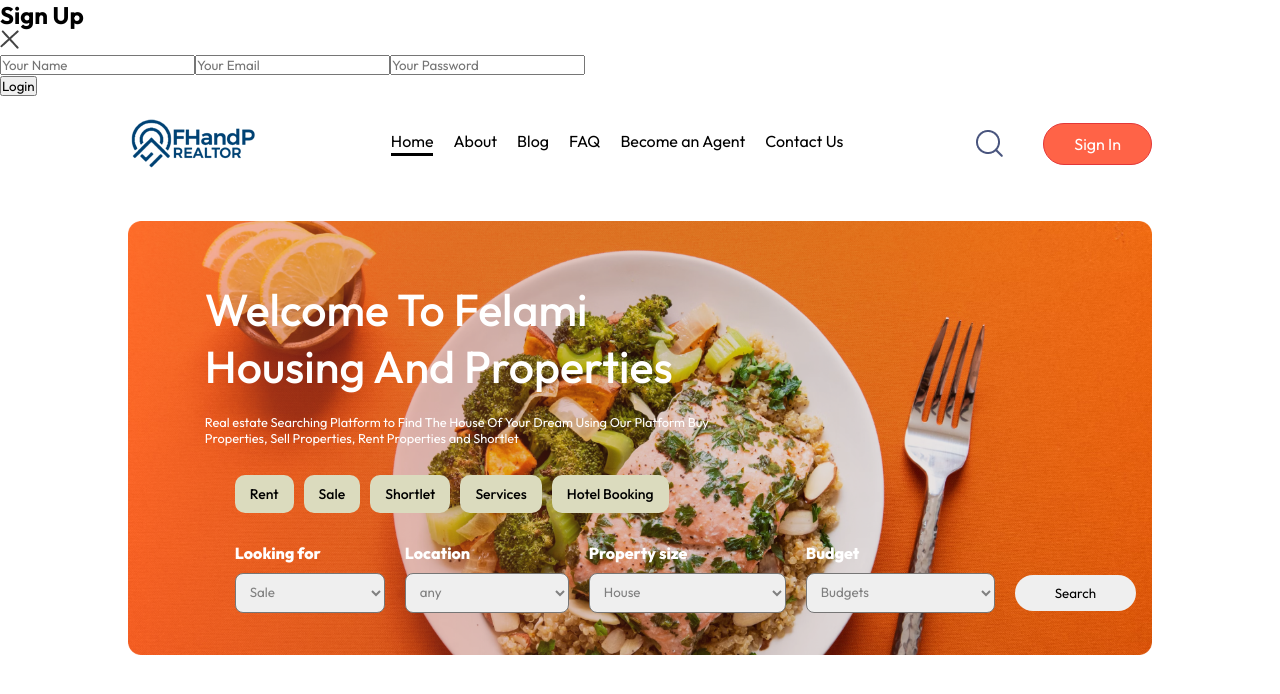
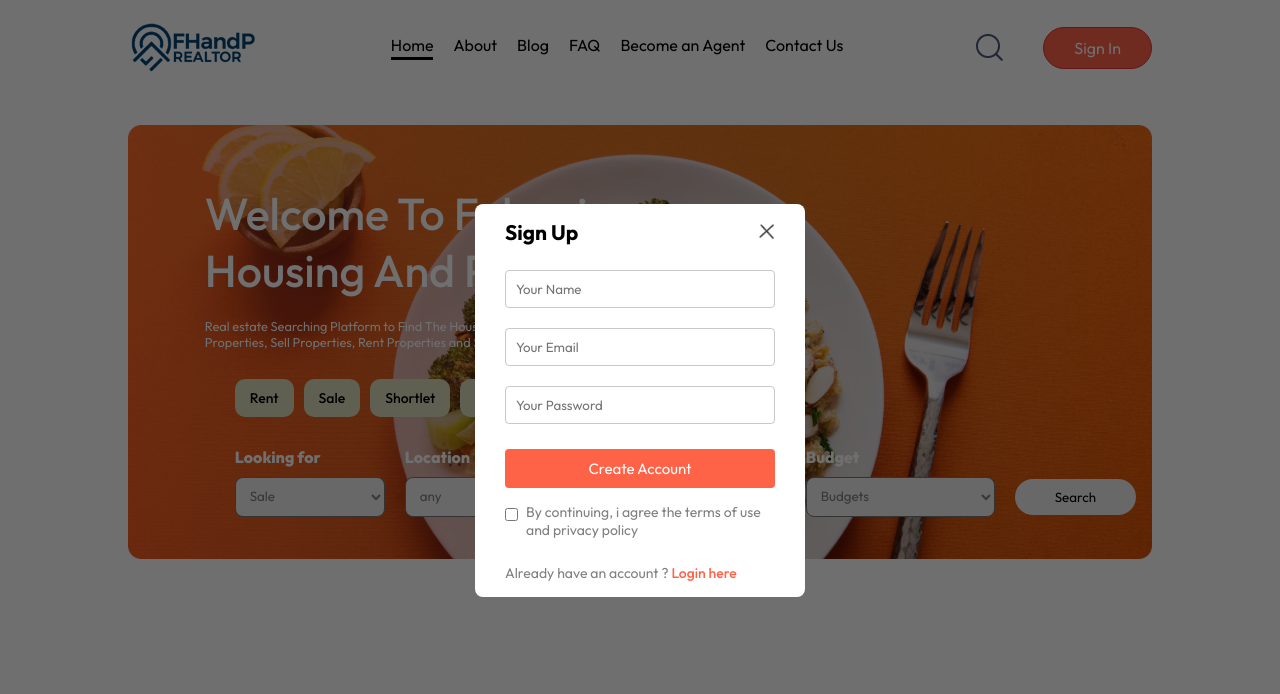
Before and after one commit to Teejay-deen/realtor, a React (Vite) app: page / in a window 1280 px wide. Both pictures are taken after a click on the button "Sign In". Shown: the top 694 px of the page. Built offline with nearby package versions, Linux system fonts and the light colour scheme.

Commit message:
adding the Login oupoup.css

```diff
--- a/src/components/LoginPopUp/LoginPopUp.css
+++ b/src/components/LoginPopUp/LoginPopUp.css
@@ -0,0 +1,77 @@
+
+.login-popup{
+    position: absolute;
+    z-index: 1;
+    width: 100%;
+    height: 100%;
+    background-color: #00000090;
+    display: grid;
+}
+
+.login-popup-container{
+    place-self :center;
+    width: max(23vw, 330px);
+    color: #808080;
+    background-color: white;
+    display: flex;
+    flex-direction: column;
+    gap: 25px;
+    padding: 15px 30px;
+    border-radius: 8px;
+    font-size: 14px;
+    animation: fadeIn 0.5s;
+}
+
+
+.login-popup-title{
+    display: flex;
+    justify-content: space-between;
+    align-items: center;
+    color: black;
+}
+
+.login-popup-title img{
+    width: 16px;
+    cursor: pointer;
+}
+
+.login-popup-inputs{
+    display: flex;
+    flex-direction: column;
+    gap: 20px;
+}
+
+.login-popup-inputs input{
+    outline: none;
+    border: 1px solid #c9c9c9;
+    padding: 10px;
+    border-radius: 4px;
+}
+
+.login-popup-container button{
+    border: none;
+    padding: 10px;
+    border-radius: 4px;
+    color: white;
+    background-color: tomato;
+    font-size: 15px;
+    cursor: pointer;
+}
+
+.login-popup-condition{
+    display: flex;
+    align-items: start;
+    gap: 8px;
+    margin-top: -10px;
+}
+
+.login-popup-condition input{
+    margin-top: 5px;
+
+}
+
+.login-popup p span{
+    color: tomato;
+    font-weight: 500;
+    cursor: pointer;
+}
--- a/src/components/LoginPopUp/LoginPopUp.jsx
+++ b/src/components/LoginPopUp/LoginPopUp.jsx
@@ -1,28 +1,50 @@
-import React, { useState } from 'react'
-import "./LoginPopUp.css"
-import { assets } from '../../assets/assets'
+import React, { useState } from "react";
+import "./LoginPopUp.css";
+import { assets } from "../../assets/assets";
 
-const LoginPopUp = ({setShowLogin}) => {
-
-    const [currentState, setCurrentState] = useState("Sign Up")
+const LoginPopUp = ({ setShowLogin }) => {
+  const [currentState, setCurrentState] = useState("Sign Up");
   return (
-    <div className='login-popup'>
+    <div className="login-popup">
       <form action="" className="login-popup-container">
         <div className="login-popup-title">
           <h2>{currentState}</h2>
-                <img onClick={()=>setShowLogin(false)} src={assets.cross_icon} alt="" />
+          <img
+            onClick={() => setShowLogin(false)}
+            src={assets.cross_icon}
+            alt=""
+          />
         </div>
         <div className="login-popup-inputs">
-                {currentState === "Login" ? <></> : <input type="text" placeholder='Your Name' required />}
+          {currentState === "Login" ? (
+            <></>
+          ) : (
+            <input type="text" placeholder="Your Name" required />
+          )}
 
-                <input type="email" placeholder='Your Email' required />
-                <input type="Password" placeholder='Your Password' required />
+          <input type="email" placeholder="Your Email" required />
+          <input type="Password" placeholder="Your Password" required />
         </div>
 
-            <button>{currentState==="Sign up" ? "Create Account" : "Login"}</button>
+        <button>
+          {currentState === "Sign Up" ? "Create Account" : "Login"}
+        </button>
+        <div className="login-popup-condition">
+          <input type="checkbox" required />
+          <p>By continuing, i agree the terms of use and privacy policy</p>
+        </div>
+        {currentState === "Login" ? (
+          <p>
+            Create a new account ? <span onClick={()=>setCurrentState("Sign Up")}>Click here</span>
+          </p>
+        ) : (
+          <p>
+            Already have an account ? <span onClick={()=>setCurrentState("Login")}>Login here</span>
+          </p>
+        )}
       </form>
     </div>
-  )
-}
+  );
+};
 
-export default LoginPopUp
+export default LoginPopUp;
```
Lines whose indentation alone changed are shown as unchanged.
